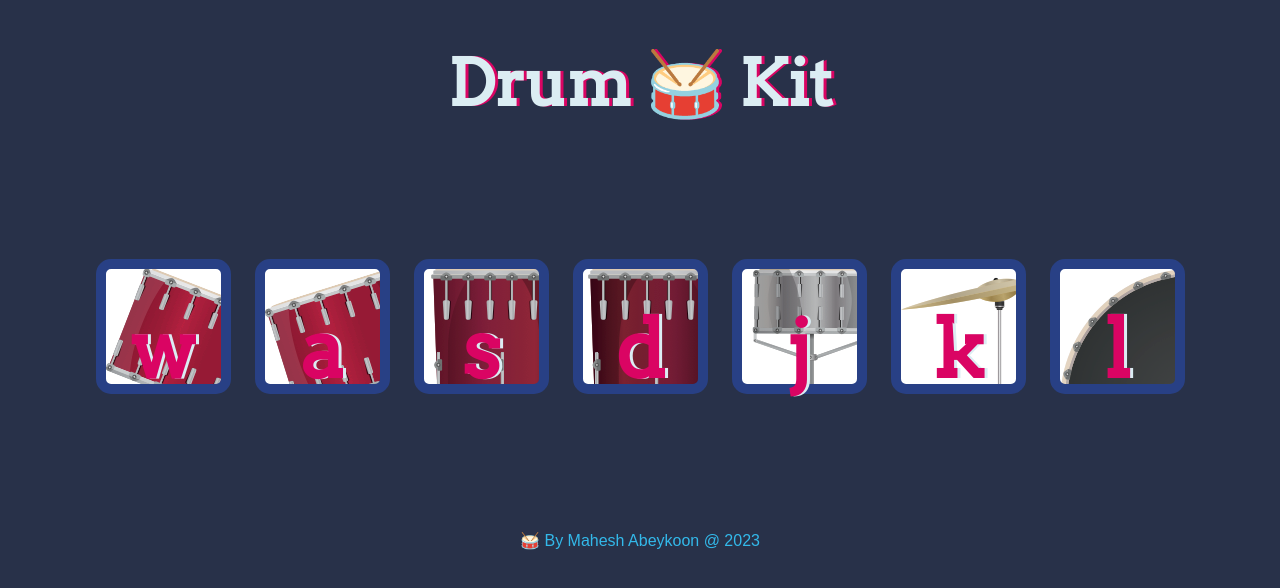
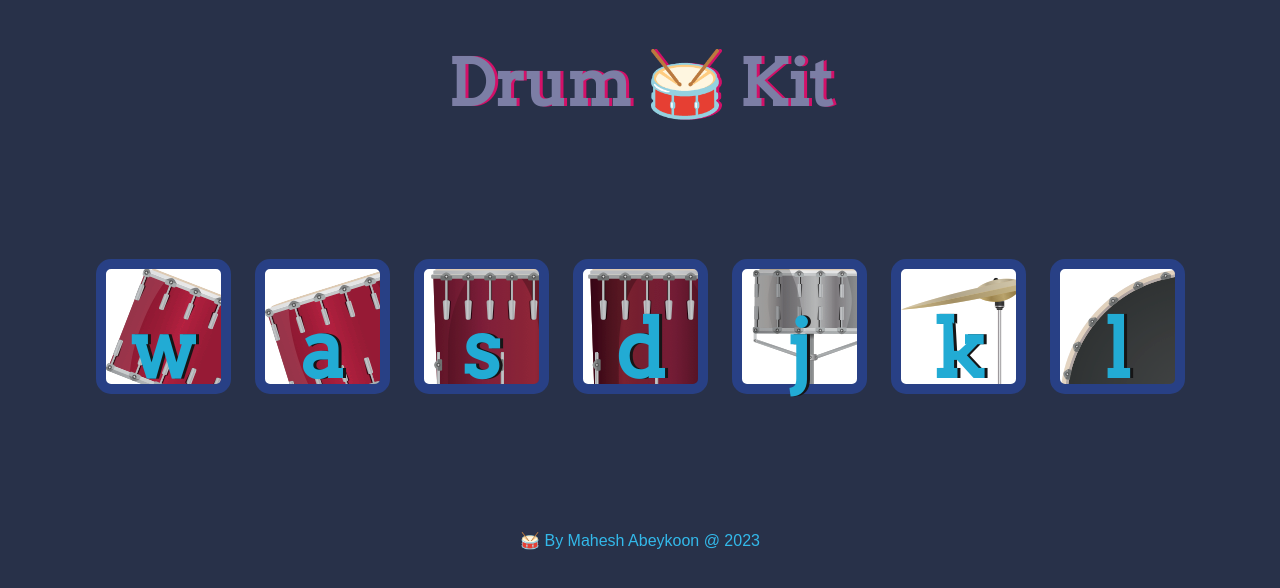
Before and after one commit to Mahesh-Abeykoon/javascript-simple-drum-kit, a plain HTML site: page index.html in a window 1280 px wide. Drawn offline with Linux system fonts and the light colour scheme.

Commit message:
Update styles

```diff
--- a/styles.css
+++ b/styles.css
@@ -5,9 +5,9 @@ body {
 
 h1 {
   font-size: 4rem;
-  color: #DBEDF3;
+  color: #7c7ea5;
   font-family: "Arvo", cursive;
-  text-shadow: 3px 0 #DA0463;
+  text-shadow: 3px 0 rgb(211, 16, 104);
 
 }
 
@@ -68,8 +68,8 @@ footer {
   font-family: 'Arvo', cursive;
   line-height: 2;
   font-weight: 900;
-  color: #DA0463;
-  text-shadow: 3px 0 #DBEDF3;
+  color: #22abd4;
+  text-shadow: 3px 0 rgb(22, 21, 22);
   border-radius: 15px;
   display: inline-block;
   width: 135px;
```
